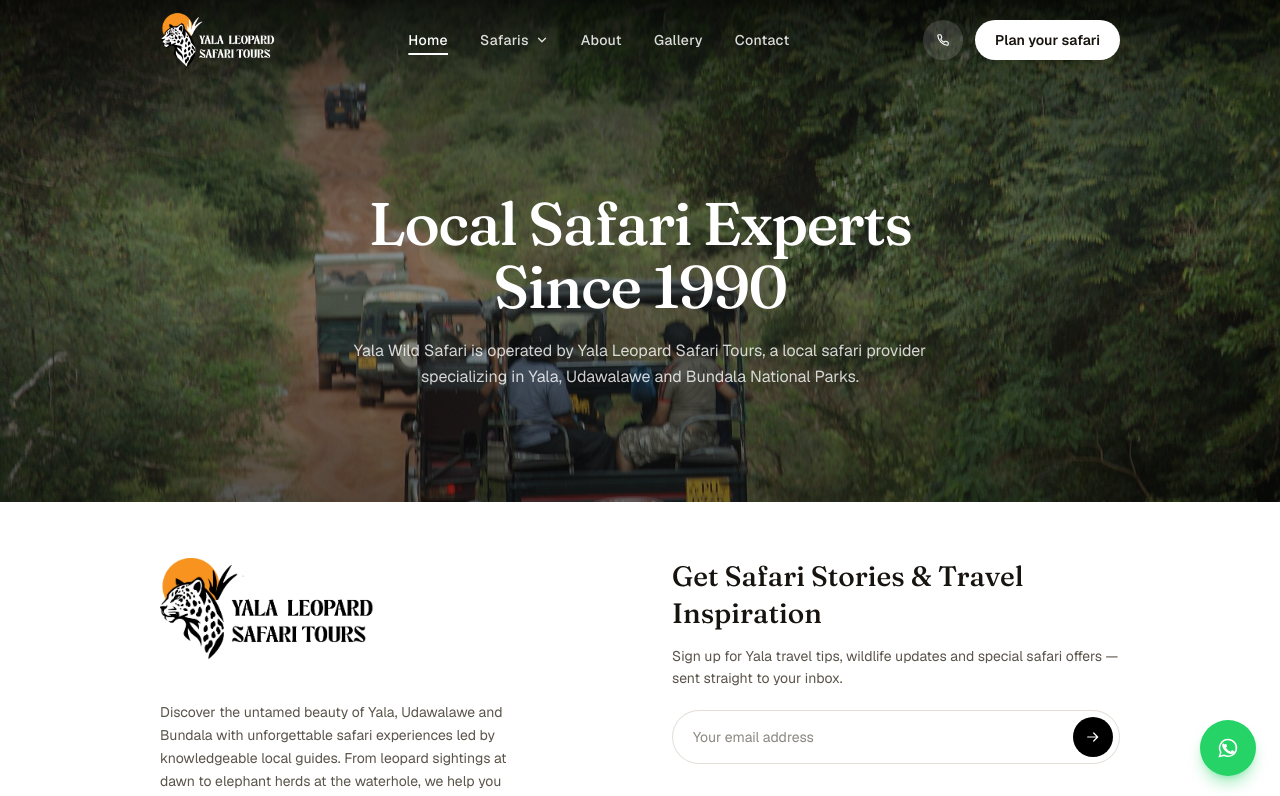
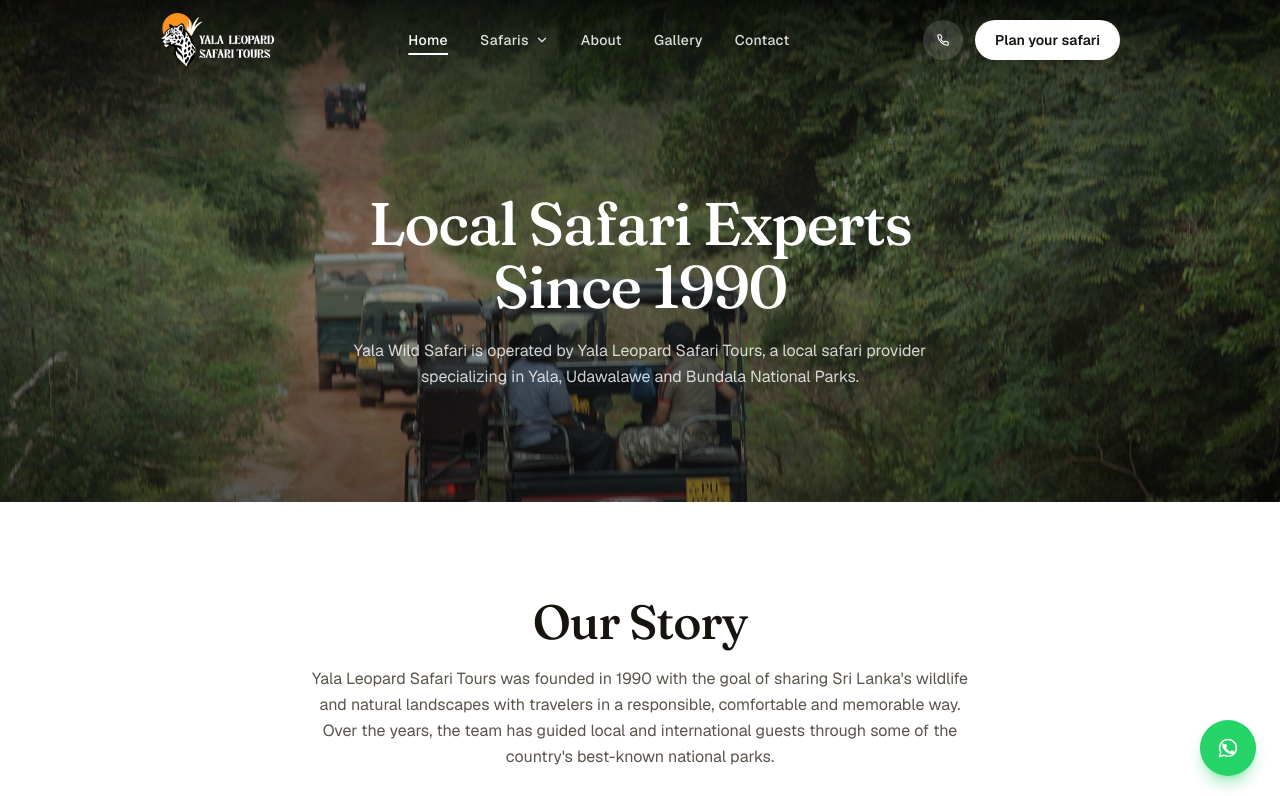
Before and after one commit to sarangas001/yala-leopard-safari-tours, a Next.js app: page /about in a window 1280 px wide. Shown: the top 796 px of the page. Built offline with nearby package versions, Linux system fonts and the light colour scheme.

Commit message:
feat: add AboutStory component to enhance About page content

```diff
--- a/app/about/page.tsx
+++ b/app/about/page.tsx
@@ -1,5 +1,6 @@
 import type { Metadata } from "next";
 import AboutHero from "@/components/AboutHero";
+import AboutStory from "@/components/AboutStory";
 
 export const metadata: Metadata = {
   title: "About Us | Yala Leopard Safari Tours",
@@ -11,6 +12,7 @@ export default function AboutPage() {
   return (
     <main className="flex flex-1 flex-col bg-white">
       <AboutHero />
+      <AboutStory />
     </main>
   );
 }
--- /dev/null
+++ b/components/AboutStory.tsx
@@ -0,0 +1,22 @@
+import Reveal from "@/components/Reveal";
+
+export default function AboutStory() {
+  return (
+    <section className="w-full bg-white">
+      <div className="mx-auto max-w-[1600px] px-10 py-16 sm:px-20 sm:py-20 lg:px-40 lg:py-24">
+        <Reveal className="mx-auto max-w-2xl text-center">
+          <h2 className="font-display text-3xl font-medium tracking-tight text-brand-ink sm:text-4xl lg:text-5xl">
+            Our Story
+          </h2>
+          <p className="mt-5 text-base leading-relaxed text-brand-ink-muted">
+            Yala Leopard Safari Tours was founded in 1990 with the goal of
+            sharing Sri Lanka&apos;s wildlife and natural landscapes with
+            travelers in a responsible, comfortable and memorable way. Over
+            the years, the team has guided local and international guests
+            through some of the country&apos;s best-known national parks.
+          </p>
+        </Reveal>
+      </div>
+    </section>
+  );
+}
```
